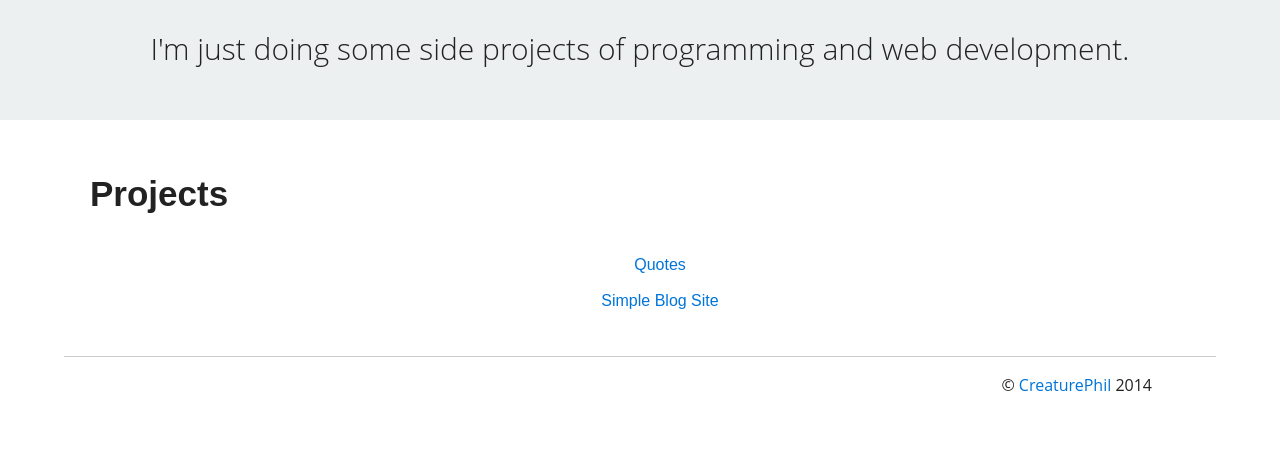
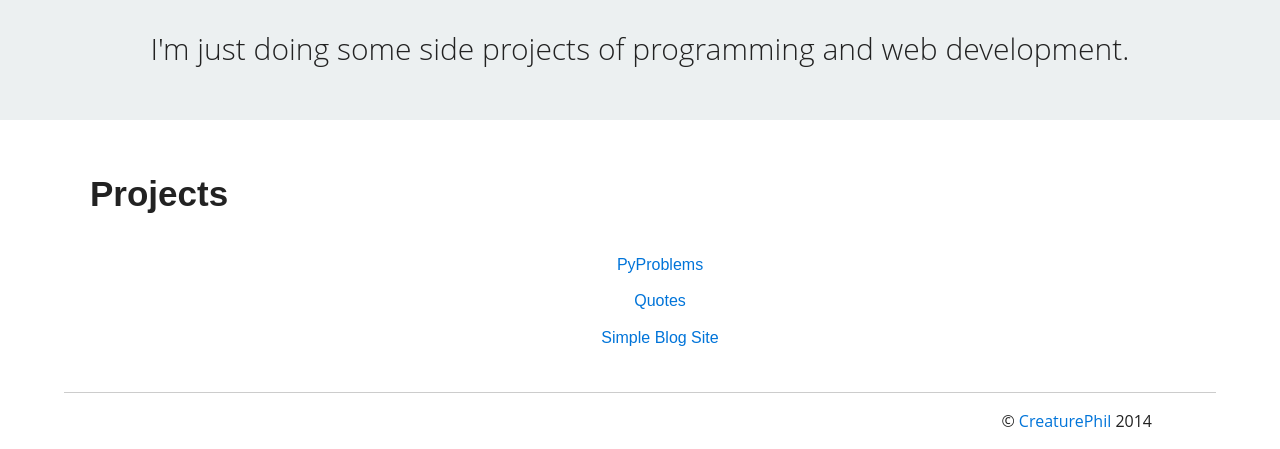
Before and after one commit to CreaturePhil/projects, a plain HTML site: page index.html in a window 1280 px wide. Shown: the part 472-921 px from the top of the page. Before the commit the page ends 884 px from the top, so only its background shows below. Drawn offline with Linux system fonts and the light colour scheme.

Commit message:
Update index

```diff
--- a/index.html
+++ b/index.html
@@ -36,6 +36,7 @@
           <div class="container">
             <h2>Projects</h2>
             <ul>
+              <li><a href="https://github.com/CreaturePhil/projects/tree/gh-pages/pyproblems">PyProblems</a></li>
               <li><a href="quotes/index.html">Quotes</a></li>
               <li><a href="simple-blog-site/index.html">Simple Blog Site</a></li>
             </ul>
```
